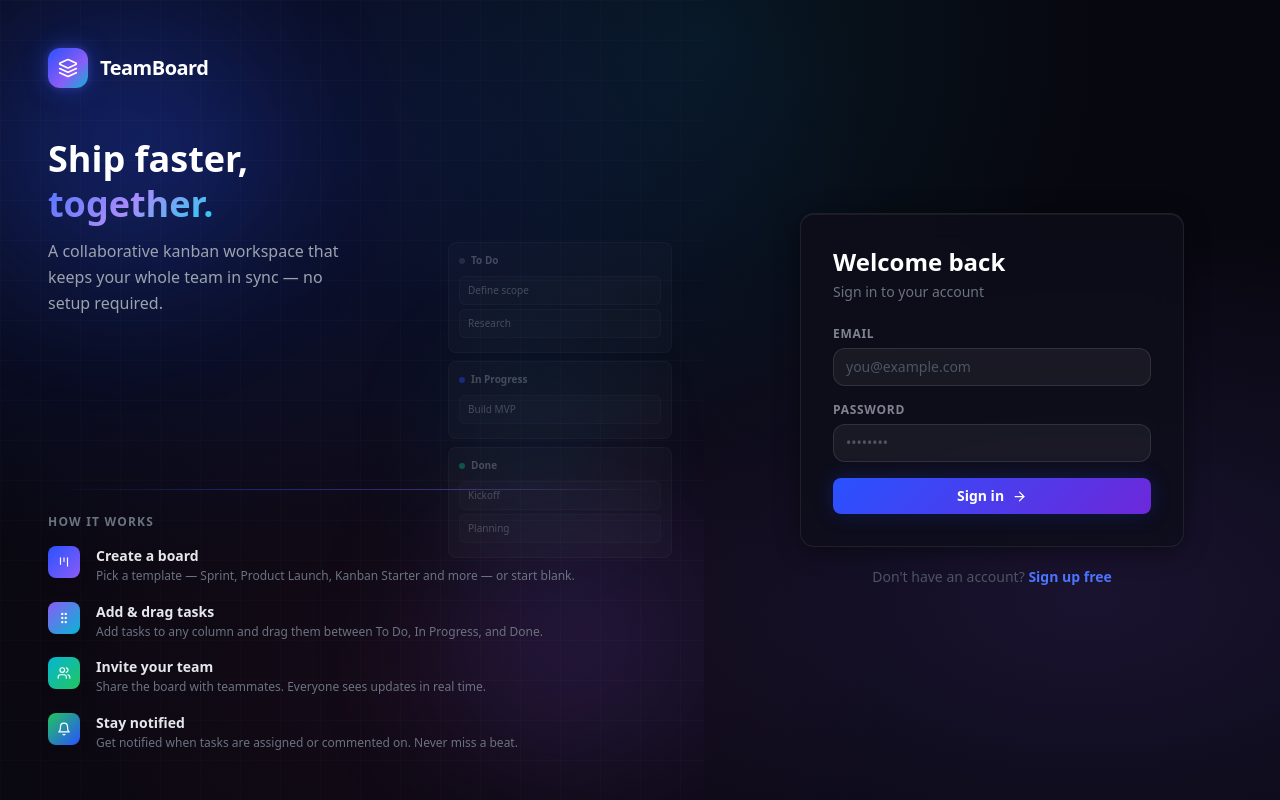
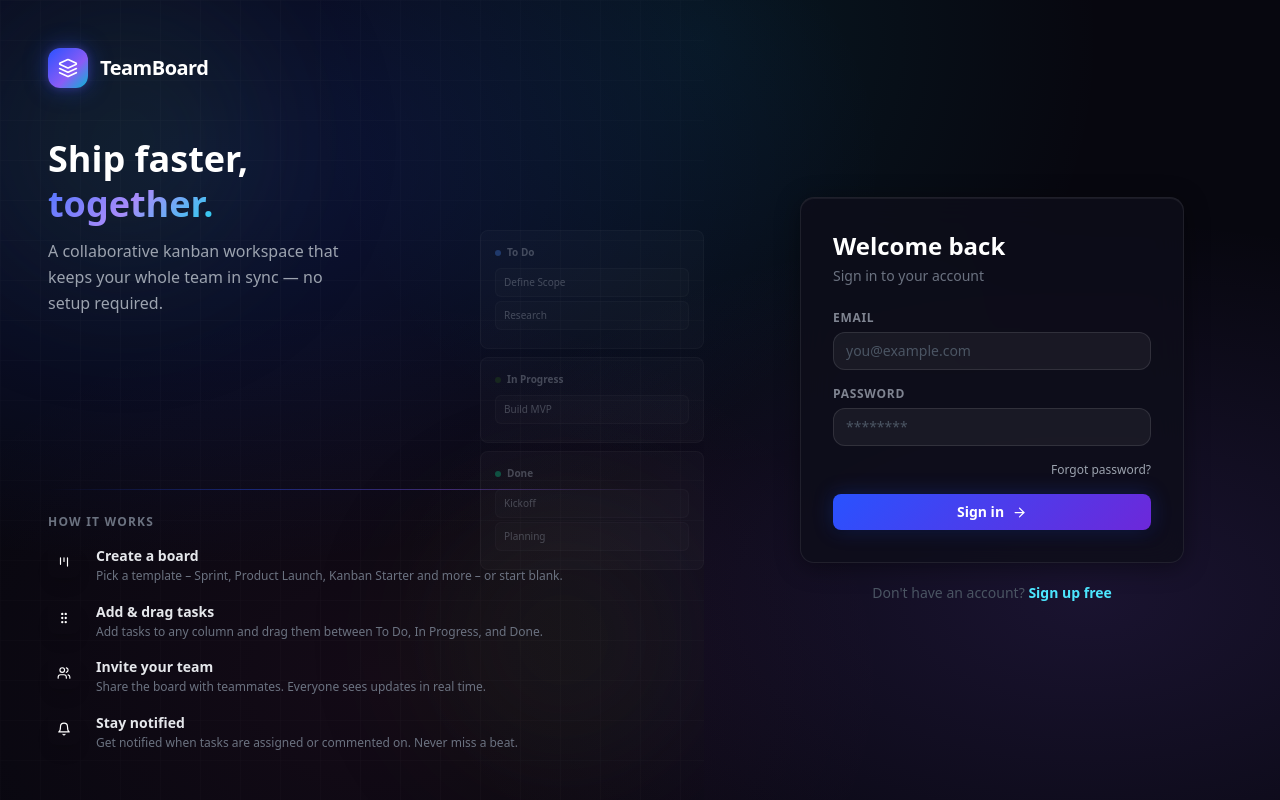
Before and after one commit to draphael123/teamboard, a Next.js app: page /auth/login in a window 1280 px wide. Built offline with nearby package versions, Linux system fonts and the light colour scheme; no server answers.

Commit message:
Add forgot password link to login page

```diff
--- a/src/app/auth/login/page.js
+++ b/src/app/auth/login/page.js
@@ -11,7 +11,7 @@ const HOW_TO = [
     step: '01',
     icon: Kanban,
     title: 'Create a board',
-    desc: 'Pick a template — Sprint, Product Launch, Kanban Starter and more — or start blank.',
+    desc: 'Pick a template – Sprint, Product Launch, Kanban Starter and more – or start blank.',
     color: 'from-brand-500 to-violet-500',
   },
   {
@@ -68,17 +68,15 @@ export default function LoginPage() {
 
   return (
     <div className="min-h-screen flex">
-
-      {/* ── Left panel ────────────────────────────────────────── */}
+      {/* Left panel ---------------------------------------------------- */}
       <div className="hidden lg:flex w-[55%] relative overflow-hidden flex-col justify-between p-12">
-        {/* Aurora blobs */}
-        <div className="absolute inset-0 pointer-events-none">
+        <div className="absolute inset-0 overflow-hidden">
           <div className="absolute top-[-10%] left-[-10%] w-[55%] h-[55%] rounded-full opacity-30 blur-3xl"
-               style={{ background: 'radial-gradient(circle, #2952ff 0%, transparent 70%)' }} />
+            style={{ background: 'radial-gradient(circle, #29521f 0%, transparent 70%)' }} />
           <div className="absolute bottom-[-5%] right-[-5%] w-[50%] h-[50%] rounded-full opacity-20 blur-3xl"
-               style={{ background: 'radial-gradient(circle, #8b5cf6 0%, transparent 70%)' }} />
-          <div className="absolute top-[40%] right-[10%] w-[30%] h-[30%] rounded-full opacity-15 blur-3xl"
-               style={{ background: 'radial-gradient(circle, #06b6d4 0%, transparent 70%)' }} />
+            style={{ background: 'radial-gradient(circle, #405c16 0%, transparent 70%)' }} />
+          <div className="absolute top-[-10%] right-[-10%] w-[-10%] h-[10%] rounded-full opacity-15 blur-3xl"
+            style={{ background: 'radial-gradient(circle, #00b5d4 0%, transparent 70%)' }} />
         </div>
 
         {/* Grid overlay */}
@@ -89,14 +87,14 @@ export default function LoginPage() {
           }} />
 
         {/* Floating kanban mockup */}
-        <div className="absolute top-1/2 right-8 -translate-y-1/2 w-56 opacity-40 pointer-events-none select-none">
+        <div className="absolute top-1/2 right-0 -translate-y-1/2 w-56 opacity-40 pointer-events-none select-none">
           <div className="space-y-2">
             {[
-              { label: 'To Do', color: '#475569', tasks: ['Define scope', 'Research'] },
-              { label: 'In Progress', color: '#2952ff', tasks: ['Build MVP'] },
+              { label: 'To Do', color: '#4175d0', tasks: ['Define Scope', 'Research'] },
+              { label: 'In Progress', color: '#29521f', tasks: ['Build MVP'] },
               { label: 'Done', color: '#10b981', tasks: ['Kickoff', 'Planning'] },
             ].map(col => (
-              <div key={col.label} className="rounded-lg p-2.5"
+              <div key={col.label} className="rounded-lg p-3.5"
                 style={{ background: 'rgba(255,255,255,0.05)', border: '1px solid rgba(255,255,255,0.08)' }}>
                 <div className="flex items-center gap-1.5 mb-2">
                   <div className="w-1.5 h-1.5 rounded-full" style={{ background: col.color }} />
@@ -136,11 +134,11 @@ export default function LoginPage() {
         <div className="relative z-10 space-y-4">
           <div className="glow-divider mb-6" />
           <p className="text-xs font-semibold uppercase tracking-widest text-gray-500 mb-4">How it works</p>
-          {HOW_TO.map(item => {
+          {HOW_TO.map((item, i) => {
             const Icon = item.icon
             return (
               <div key={item.step} className="flex items-start gap-4 group">
-                <div className={`w-8 h-8 rounded-lg bg-gradient-to-br ${item.color} flex items-center justify-center shrink-0 shadow-lg`}>
+                <div className="w-8 h-8 rounded-lg bg-gradient-to-br ${item.color} flex items-center justify-center shrink-0 shadow-lg ">
                   <Icon size={14} className="text-white" />
                 </div>
                 <div>
@@ -153,10 +151,9 @@ export default function LoginPage() {
         </div>
       </div>
 
-      {/* ── Right panel — form ─────────────────────────────────── */}
+      {/* -- Right panel -- Form ------------------------------------- */}
       <div className="flex-1 flex items-center justify-center p-6 lg:p-12">
         <div className="w-full max-w-sm animate-fade-in">
-
           {/* Mobile logo */}
           <div className="flex items-center gap-2.5 justify-center mb-8 lg:hidden">
             <div className="w-9 h-9 logo-mark rounded-xl flex items-center justify-center">
@@ -192,20 +189,30 @@ export default function LoginPage() {
                 <label className="label">Password</label>
                 <input
                   type="password" className="input"
-                  placeholder="••••••••"
+                  placeholder="********"
                   value={password} onChange={e => setPassword(e.target.value)}
                   required
                 />
               </div>
+
+              <div className="flex justify-end">
+                <Link
+                  href="/auth/forgot-password"
+                  className="text-xs font-medium text-gray-400 hover:text-white transition-colors"
+                >
+                  Forgot password?
+                </Link>
+              </div>
+
               <button type="submit" className="btn-primary w-full mt-2 gap-2" disabled={loading}>
-                {loading ? 'Signing in…' : <><span>Sign in</span><ArrowRight size={15} /></>}
+                {loading ? 'Signing in...' : <><span>Sign in</span><ArrowRight size={15} /></>}
               </button>
             </form>
           </div>
 
           <p className="text-center text-sm text-gray-600 mt-5">
             Don&apos;t have an account?{' '}
-            <Link href="/auth/signup" className="font-semibold" style={{ color: '#4d74ff' }}>
+            <Link href="/auth/signup" className="font-semibold" style={{ color: '#4de7ff' }}>
               Sign up free
             </Link>
           </p>
```
Lines whose indentation alone changed are shown as unchanged.
